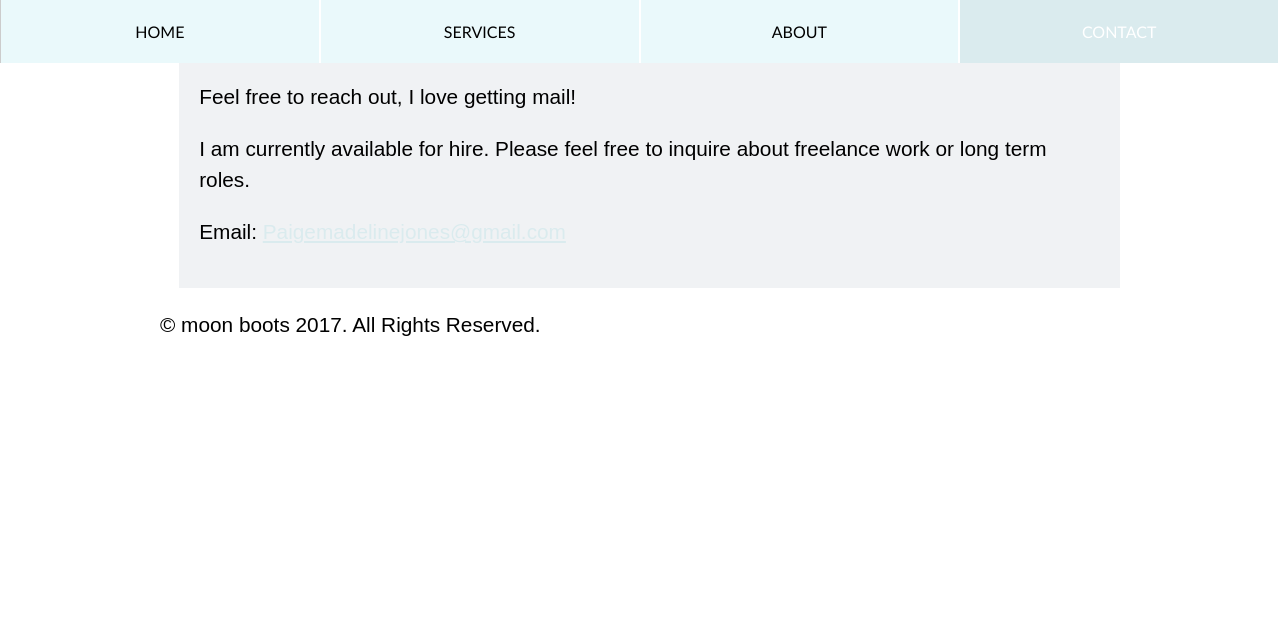
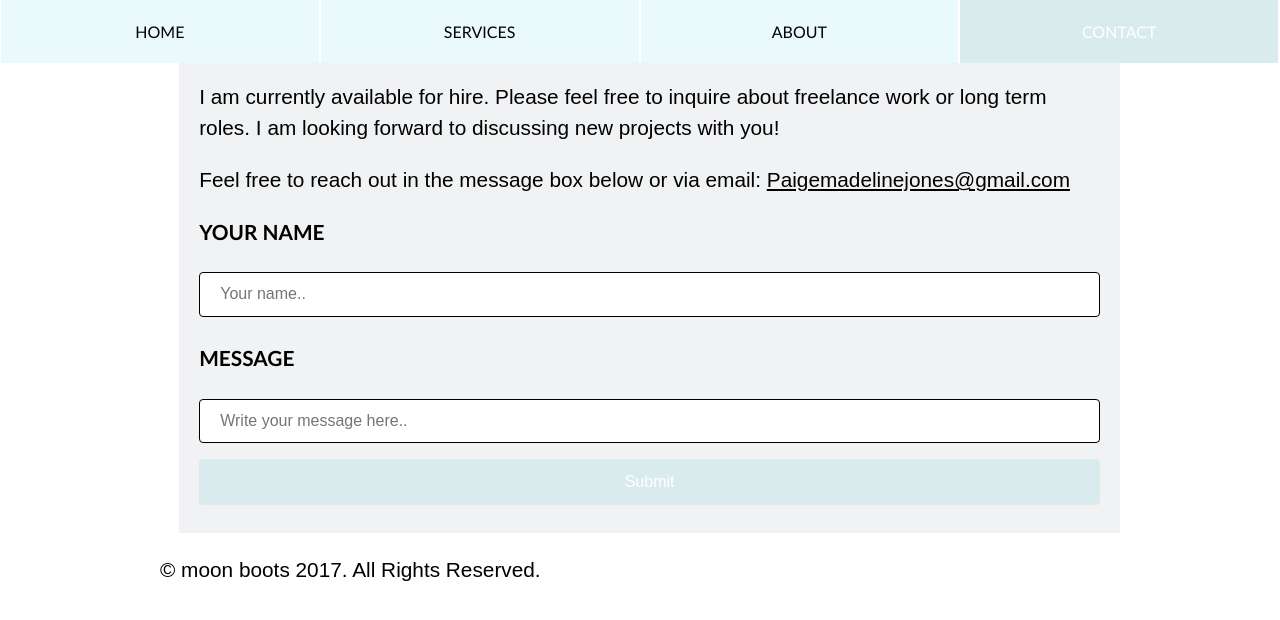
Before and after one commit to petitlapin86/portfolio, a plain HTML site: page contact.html in a window 1280 px wide. Drawn offline with nearby package versions, Linux system fonts and the light colour scheme; a web font is replaced by a local one.

Commit message:
adding contact form

```diff
--- a/contact.html
+++ b/contact.html
@@ -31,10 +31,21 @@
 
             <div class="wrapper">
               <div class="col-3">
-                  <p>Feel free to reach out, I love getting mail!</p>
-                  <p>I am currently available for hire. Please feel free to inquire about freelance work or long term roles. </p>
-                  <p>Email: <a href="mailto:paigemadelinejones@gmail.com">Paigemadelinejones@gmail.com</a><br></p>
+
+                  <p>I am currently available for hire. Please feel free to inquire about freelance work or long term roles. I am looking forward to discussing new projects with you!</p>
+                  <p>Feel free to reach out in the message box below or via email: <a href="mailto:paigemadelinejones@gmail.com">Paigemadelinejones@gmail.com</a><br></p>
+                    <form action="/action_page.php">
+                      <label for="fname"><h2>YOUR NAME</h2></label>
+                      <input type="text" id="fname" name="firstname" placeholder="Your name..">
+                      <br>
+                      <label for="lname"><h2>MESSAGE</h2></label>
+                      <input type="text" id="lname" name="lastname" placeholder="Write your message here..">
+                      <input type="submit" value="Submit">
+                    </form>
+                  </div>
                 </div>
+
+
            </div>
 
                 <div class="wrapper">
--- a/css/style.css
+++ b/css/style.css
@@ -31,7 +31,7 @@ figure.snip1113 {
 }
 
 #navbar nav {
-  border-left: 1px solid #ccc;
+  border-left: 1px solid white;
 }
 /*styling the navbar links*/
 #navbar nav a {
@@ -96,7 +96,7 @@ h1 {
 /*LINK COLOr STYLING*/
 a:link
 {
-color: #daebee;
+color: black;
 }
 
 /*comment*/
@@ -190,8 +190,40 @@ padding: 20px;
   height: 0;
   line-height: 0;
 }
+/* this is th style for message form */
+
+input[type=text], select {
+    width: 100%;
+    padding: 12px 20px;
+    margin: 8px 0;
+    display: inline-block;
+    border: 1px solid black;
+    border-radius: 4px;
+    box-sizing: border-box;
+}
+
+input[type=submit] {
+    width: 100%;
+    background-color: #daebee;
+    color: white;
+    padding: 14px 20px;
+    margin: 8px 0;
+    border: none;
+    border-radius: 4px;
+    cursor: pointer;
+}
+
+input[type=submit]:hover {
+    background-color: #eaf9fb;
+}
 
 
+
+
+
+
+
+/* this is th style for my picture on about page */
 figure.snip1113 * {
   -webkit-box-sizing: border-box;
   box-sizing: border-box;
```
